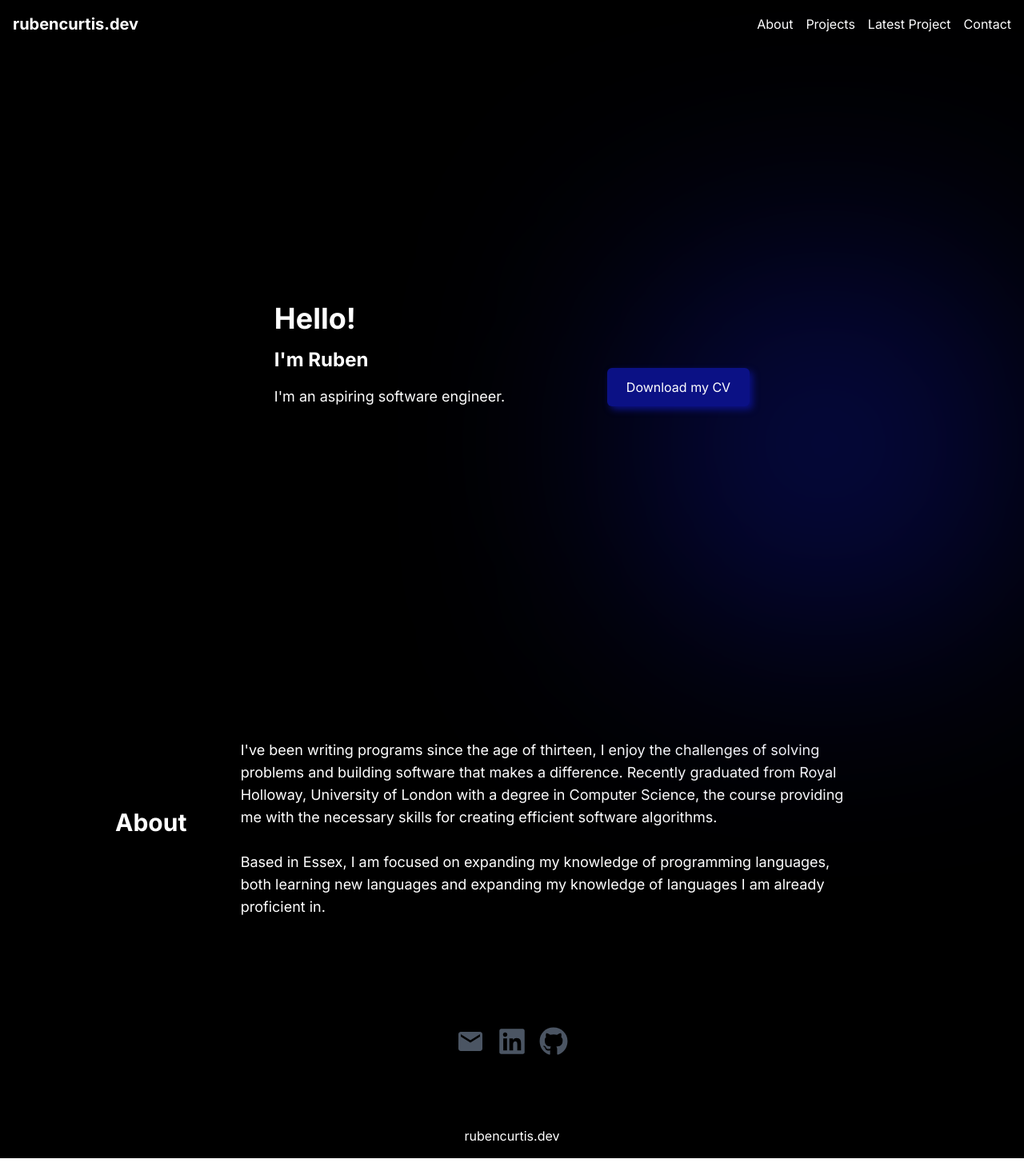
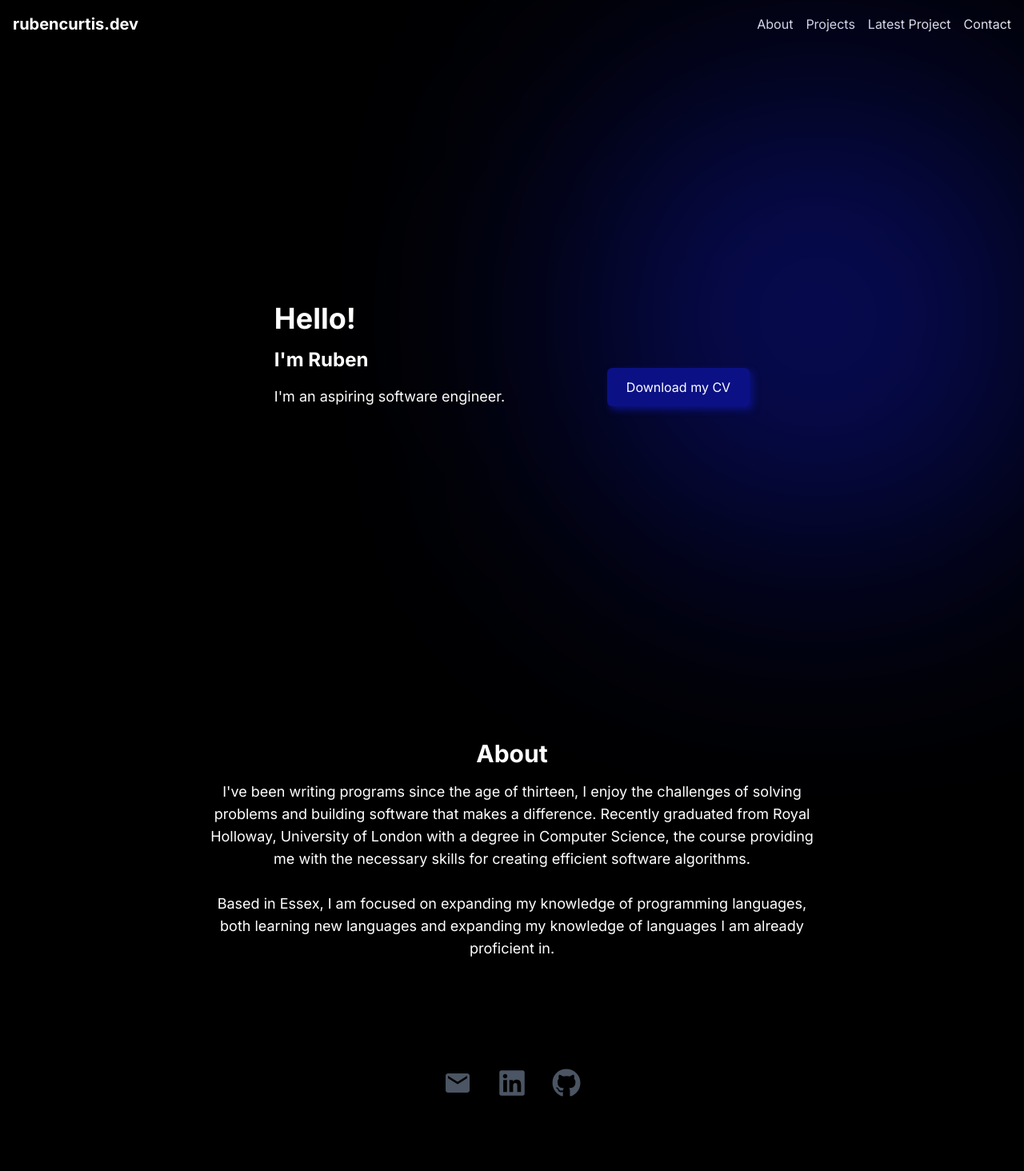
Before and after one commit to RubenCurtis/RubenCurtis.dev, a Next.js app: page / in a window 1280 px wide. Shown: the top 1464 px of the page at 80% size. Built offline with nearby package versions, Linux system fonts and the light colour scheme.

Commit message:
Blob nested scrollbar fix

```diff
--- a/src/app/globals.css
+++ b/src/app/globals.css
@@ -2,12 +2,14 @@
 @tailwind components;
 @tailwind utilities;
 
+/* CSS variables for light/dark themes */
 :root {
   --foreground: #000000; /* black */
   --background-start: #D6DBDC; /* grey */
   --background-end: #FFFFFF; /* white */
 }
 
+/* Dark mode overrides */
 @media (prefers-color-scheme: dark) {
   :root {
     --foreground: #FFFFFF; /* white */
@@ -34,9 +36,12 @@
     z-index: -1;
   }
 }
+
+/* Button transition for colors */
 button {
   transition: background-color 0.4s ease-in-out, color 0.6s ease-in-out;
 }
+
 /* Fade-in animations */
 .fade-in {
   opacity: 0;
@@ -47,6 +52,7 @@ button {
   opacity: 1;
 }
 
+/* Specific fade-in for hero button */
 #hero-button.fade-in {
   opacity: 0;
   transition: background-color 0.6s ease-in-out, color 0.6s ease-in-out, opacity 0.6s ease-in-out;
@@ -56,11 +62,14 @@ button {
   opacity: 1;
 }
 
+/* Utility for balanced text wrap */
 @layer utilities {
   .text-balance {
     text-wrap: balance;
   }
 }
+
+/* Keyframe animations */
 @keyframes slide-in-from-top {
   0% {
     opacity: 0;
@@ -74,35 +83,39 @@ button {
 
 @keyframes blobMove {
   0%, 100% {
-    transform: scale(1.1) translate(0, 0);
+    transform: scale(1.2) translate(0, 0);
   }
   20% {
-    transform: scale(1.15) translate(-10px, -5px);
+    transform: scale(1.3) translate(-30px, -20px);
   }
   40% {
-    transform: scale(1.2) translate(5px, 10px);
+    transform: scale(1.35) translate(20px, 40px);
   }
   60% {
-    transform: scale(1.15) translate(-5px, 10px);
+    transform: scale(1.3) translate(-20px, 40px);
   }
   80% {
-    transform: scale(1.1) translate(10px, -5px);
+    transform: scale(1.25) translate(30px, -20px);
   }
 }
 
-/* Blob style */ /*TODO maybe change it for thinner screens? Can hardly see "blob" at low horizontal res*/
+/* Blob style */
 .blob {
-  position: absolute;
+  position: fixed;
   top: 25%;
   left: 66%;
-  width: 30vw; /* Use viewport width for dynamic sizing */
-  height: 30vw; /* Use viewport width for dynamic sizing */
-  background: radial-gradient(circle, #0b1185 20%, transparent 100%);
+  width: 30vw;
+  height: 30vw;
+  background: radial-gradient(circle, #0b1185 90%, transparent 100%);
   border-radius: 50%;
   filter: blur(120px);
   animation: blobMove 20s infinite ease-in-out;
   transform: translate(-50%, -50%);
   opacity: 1;
+
+  /*Stop it causing nested scrollbars (evil)*/
+  overflow: hidden;
+  contain: strict;
 }
 
 /* Prevent horizontal overflow on small screens */
@@ -110,24 +123,3 @@ html, body {
   overflow-x: hidden;
   width: 100%;
 }
-
-@media (max-width: 768px) {
-  .blob {
-    left: auto;  /* Removes absolute positioning pushing it too far */
-    right: -20vw; /* Moves it partially off-screen */
-    top: 50%;
-    transform: translateY(-50%);
-    width: 30vw;
-    height: 30vw;
-    opacity: 1;
-  }
-}
-
-@media (max-width: 480px) {
-  .blob {
-    right: -25vw; /* Moves it further off-screen */
-    width: 20vw;
-    height: 20vw;
-    opacity: 1;
-  }
-}
--- a/src/app/page.tsx
+++ b/src/app/page.tsx
@@ -1,19 +1,18 @@
-"use client";
+'use client';
 
-import React, { useEffect, useState, useRef } from "react";
+import { useEffect, useRef, useState } from 'react';
 import Link from 'next/link';
 import { MdEmail } from 'react-icons/md';
 import { FaLinkedin, FaGithub } from 'react-icons/fa';
-import { SpeedInsights } from "@vercel/speed-insights/next"
+import { SpeedInsights } from '@vercel/speed-insights/next';
 
 export default function HomePage() {
   const [isOpen, setIsOpen] = useState(false);
   const [skipAnimations, setSkipAnimations] = useState(false);
-
-  const aboutRef = useRef(null);
-  const contactRef = useRef(null);
   const [aboutVisible, setAboutVisible] = useState(false);
   const [contactVisible, setContactVisible] = useState(false);
+  const aboutRef = useRef<HTMLDivElement | null>(null);
+  const contactRef = useRef<HTMLDivElement | null>(null);
 
   useEffect(() => {
     const observerOptions = { threshold: 0.5 };
@@ -30,8 +29,8 @@ export default function HomePage() {
     if (contactRef.current) contactObserver.observe(contactRef.current);
 
     return () => {
-      if (aboutRef.current) aboutObserver.unobserve(aboutRef.current);
-      if (contactRef.current) contactObserver.unobserve(contactRef.current);
+      aboutObserver.disconnect();
+      contactObserver.disconnect();
     };
   }, []);
 
@@ -39,42 +38,46 @@ export default function HomePage() {
     const handleClick = () => {
       if (!skipAnimations) setSkipAnimations(true);
     };
-
-    document.addEventListener("click", handleClick);
-    return () => document.removeEventListener("click", handleClick);
+    window.addEventListener('click', handleClick);
+    return () => window.removeEventListener('click', handleClick);
   }, [skipAnimations]);
 
 useEffect(() => {
-    const title = document.getElementById("hero-title");
-    const subtitle = document.getElementById("hero-subtitle");
-    const paragraph = document.getElementById("hero-paragraph");
-    const button = document.getElementById("hero-button");
-    const header = document.getElementById("header");
-    const footer = document.getElementById("footer");
+  const ids = [
+    'hero-title',
+    'hero-subtitle',
+    'hero-paragraph',
+    'hero-button',
+  ];
+  const elements = ids.map((id) => document.getElementById(id));
 
   if (skipAnimations) {
-      [title, subtitle, paragraph, button, header, footer].forEach(el => el?.classList.add("fade-in-active"));
+    // Instantly activate fade-in if skipping
+    elements.forEach((el) => el?.classList.add('fade-in-active'));
   } else {
-      setTimeout(() => title?.classList.add("fade-in-active"), 100);
-      setTimeout(() => subtitle?.classList.add("fade-in-active"), 100);
-      setTimeout(() => paragraph?.classList.add("fade-in-active"), 100);
-      setTimeout(() => button?.classList.add("fade-in-active"), 100);
-      setTimeout(() => header?.classList.add("fade-in-active"), 400);
-      setTimeout(() => footer?.classList.add("fade-in-active"), 400);
+    // All elements in ids fade in instantly
+    setTimeout(() => {
+      elements.forEach((el) => el?.classList.add('fade-in-active'));
+    }, 100);
   }
+
+  // Fade in header after a delay
+  const header = document.getElementById("header");
+  if (header) setTimeout(() => header.classList.add("fade-in-active"), 150);
+
   }, [skipAnimations]);
 
   return (
-    <div className="relative flex flex-col items-center min-h-screen bg-primary text-white w-full overflow-auto">
-      <style jsx global>{`
-        html, body {
-          scroll-behavior: smooth;
-        }
-      `}</style>
+    <div className="flex flex-col items-center min-h-screen w-full bg-primary text-white scroll-smooth">
 
-      <header id="header" className="w-full flex justify-between items-center p-4 bg-primary opacity-0 fade-in">
+      <div className="blob pointer-events-none fixed top-1/4 left-2/3 -translate-x-1/2 -translate-y-1/2 z-0 overflow-hidden"></div>
+
+      {/* Header */}
+      <header
+        id="header"
+        className="w-full flex justify-between items-center p-4 bg-primary opacity-0 fade-in"
+      >
         <h1 className="text-xl font-bold">rubencurtis.dev</h1>
-
         <div className="md:hidden relative">
           <button
             className="text-white px-4 py-2 border border-secondary rounded-md"
@@ -84,10 +87,18 @@ export default function HomePage() {
           </button>
           {isOpen && (
             <ul className="absolute right-0 mt-2 w-48 z-50 bg-primary border border-secondary rounded-md shadow-lg">
-              <li><Link href="#about" className="block hover:bg-secondary w-full px-4 py-2">About</Link></li>
-              <li><Link href="/projects" className="block hover:bg-secondary w-full px-4 py-2">Projects</Link></li>
-              <li><Link href="https://github.com/RubenCurtis/rubencurtis.dev" target="_blank" rel="noopener noreferrer" className="block hover:bg-secondary w-full px-4 py-2">Latest Project</Link></li>
-              <li><Link href="#contact" className="block hover:bg-secondary w-full px-4 py-2">Contact</Link></li>
+              <li>
+                <Link href="#about" className="block hover:bg-secondary w-full px-4 py-2">About</Link>
+              </li>
+              <li>
+                <Link href="/projects" className="block hover:bg-secondary w-full px-4 py-2">Projects</Link>
+              </li>
+              <li>
+                <Link href="https://github.com/RubenCurtis/rubencurtis.dev" target="_blank" rel="noopener noreferrer" className="block hover:bg-secondary w-full px-4 py-2">Latest Project</Link>
+              </li>
+              <li>
+                <Link href="#contact" className="block hover:bg-secondary w-full px-4 py-2">Contact</Link>
+              </li>
             </ul>
           )}
         </div>
@@ -102,13 +113,14 @@ export default function HomePage() {
         </nav>
       </header>
 
-      <div className="blob pointer-events-none z-10"></div>
-
+      {/* Hero */}
       <section className="relative flex items-center justify-center text-center py-16 px-4 min-h-screen w-full">
         <div className="flex flex-col items-start max-w-lg w-full md:w-1/3">
           <h2 id="hero-title" className="text-4xl font-bold mb-4 relative z-10 opacity-0 fade-in">Hello!</h2>
           <h3 id="hero-subtitle" className="text-2xl font-bold mb-4 relative z-10 opacity-0 fade-in">I&apos;m Ruben</h3>
-          <p id="hero-paragraph" className="text-lg mb-8 max-w-lg relative z-10 opacity-0 fade-in">I&apos;m an aspiring software engineer.</p>
+          <p id="hero-paragraph" className="text-lg mb-8 max-w-lg relative z-10 opacity-0 fade-in">
+            I&apos;m an aspiring software engineer.
+          </p>
         </div>
         <a href="/RUBENCURTIS.pdf" download>
           <button
@@ -121,11 +133,13 @@ export default function HomePage() {
         </a>
       </section>
 
+      {/* About */}
       <section
         id="about"
         ref={aboutRef}
-        className={`relative flex flex-shrink-0 items-center justify-start text-left py-16 px-4 flex-1 overflow-auto scroll-smooth w-full max-w-screen-lg transition-opacity duration-1000 ${aboutVisible ? 'opacity-100' : 'opacity-0'}`}
+        className={`relative flex items-center justify-center text-center py-16 px-4 scroll-smooth w-full max-w-screen-lg transition-opacity duration-1000 ${aboutVisible ? 'opacity-100' : 'opacity-0'}`}
       >
+        <div>
           <h2 className="text-3xl font-bold mb-4">About</h2>
           <p className="text-lg max-w-3xl mx-auto">
             I&apos;ve been writing programs since the age of thirteen, I enjoy the challenges of solving problems and building software that makes a difference.
@@ -135,13 +149,16 @@ export default function HomePage() {
             Based in Essex, I am focused on expanding my knowledge of programming languages, both learning new languages and expanding my knowledge of languages
             I am already proficient in.
           </p>
+        </div>
       </section>
 
+      {/* Contact */}
       <section
         id="contact"
         ref={contactRef}
-        className={`relative flex flex-shrink-0 items-center justify-center text-center py-16 px-4 flex-1 overflow-auto scroll-smooth w-full max-w-screen-lg transition-opacity duration-1000 ${contactVisible ? 'opacity-100' : 'opacity-0'}`}
+        className={`relative flex items-center justify-center text-center py-16 px-4 scroll-smooth w-full max-w-screen-lg transition-opacity duration-1000 ${contactVisible ? 'opacity-100' : 'opacity-0'}`}
       >
+        <div className="flex gap-4">
           <a href="mailto:hello@rubencurtis.dev" className="text-gray-600 hover:text-blue-800 transition-colors p-2" aria-label="Send email">
             <MdEmail size={36} />
           </a>
@@ -151,11 +168,14 @@ export default function HomePage() {
           <a href="https://github.com/rubencurtis" target="_blank" rel="noopener noreferrer" className="text-gray-600 hover:text-blue-800 transition-colors p-2" aria-label="GitHub profile">
             <FaGithub size={36} />
           </a>
+        </div>
       </section>
 
-      <footer id="footer" className="w-full bg-primary text-white text-center p-4 opacity-0 fade-in z-0">
+      {/* Footer */}
+      <footer id="footer" className="w-full bg-primary text-white text-center p-4 z--10">
         <p>rubencurtis.dev</p>
       </footer>
+
       <SpeedInsights />
     </div>
   );
--- a/src/app/projects/page.tsx
+++ b/src/app/projects/page.tsx
@@ -47,8 +47,8 @@ export default function Projects() {
           </h1>
           <h2
             id="project-subtitle"
-            className={`text-4xl font-bold mb-4 transition-all duration-700 ${ // Comment above me was right
-              showSubtitle ? "opacity-100 translate-y-0" : "opacity-0 -translate-y-12" //Even copilot agreed with me
+            className={`text-4xl font-bold mb-4 transition-all duration-700 ${ //Also looks ugly
+              showSubtitle ? "opacity-100 translate-y-0" : "opacity-0 -translate-y-12"
             }`}
           >
             All Projects:
```
Also changed, not shown: tailwind.config.ts (line endings or trailing spaces). Lines whose indentation alone changed are shown as unchanged.
